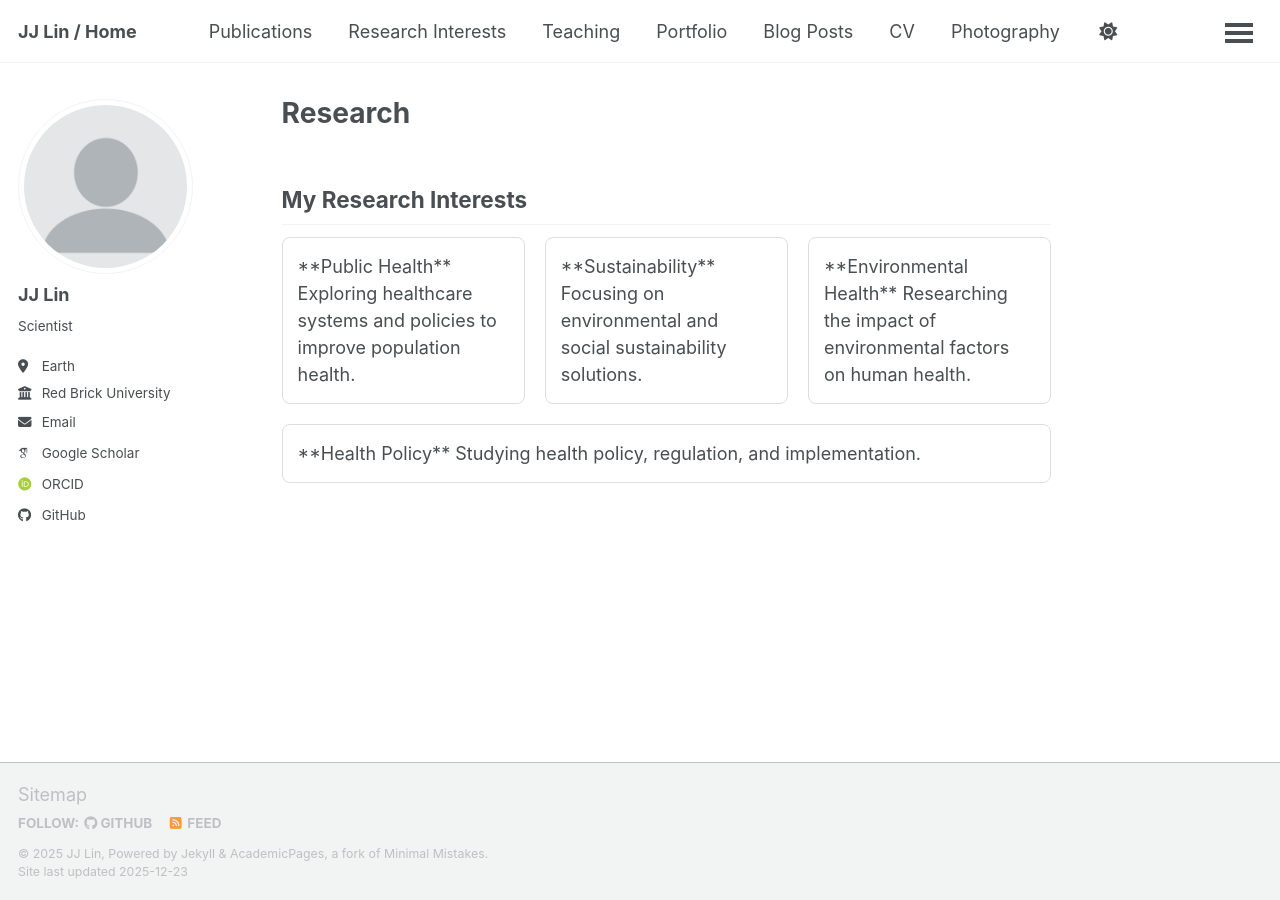
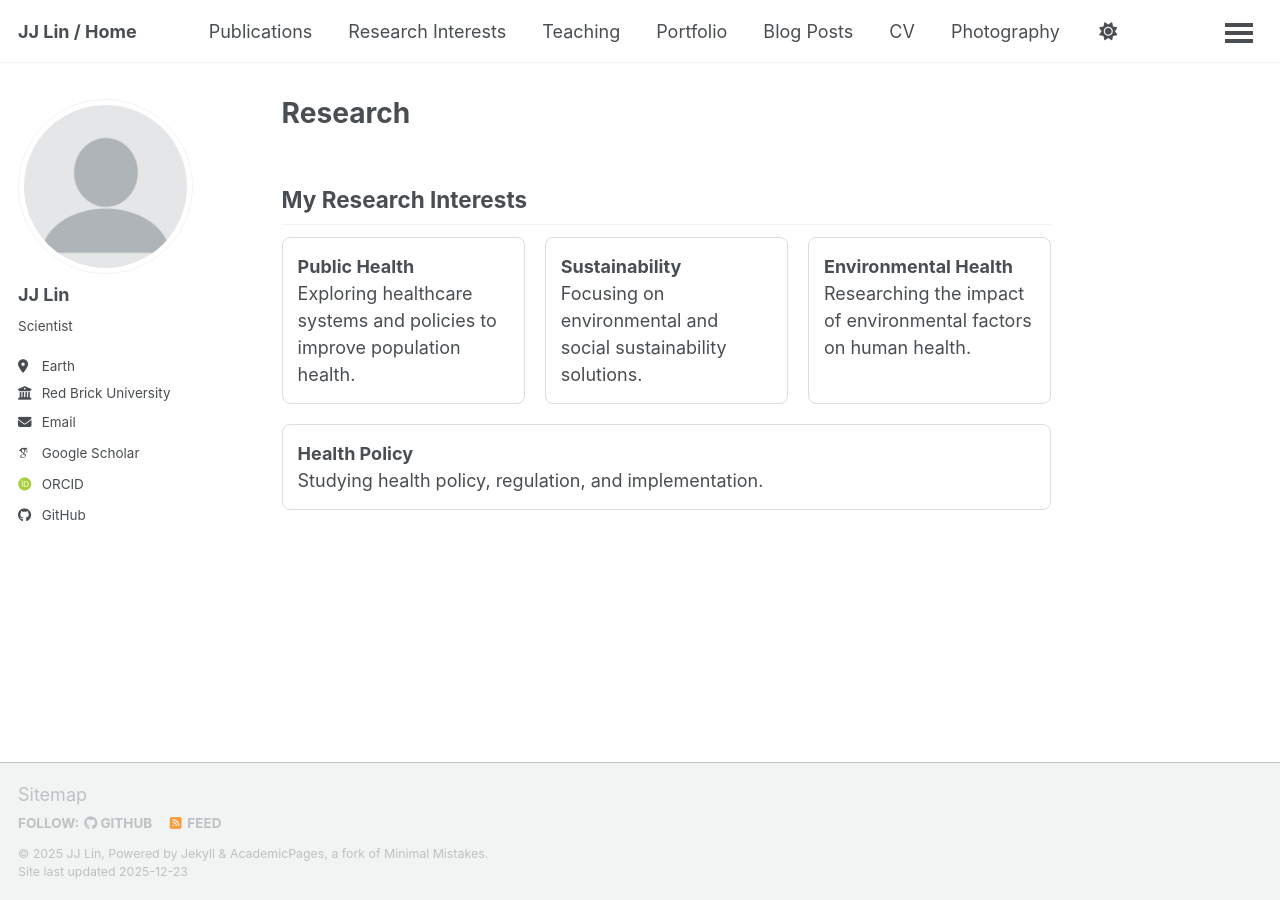
Before and after one commit to JJLin16/jjlin16.github.io, a Jekyll site: the page built from _pages/research.md, in a window 1280 px wide. Built offline with Jekyll 4.4.1, drawn with Linux system fonts in a browser that asks for light colours; some web fonts are replaced; a script bundle is joined from its source files by our own code; library files that are not in the unit come from our copies.

```diff
--- a/_pages/research.md
+++ b/_pages/research.md
@@ -9,22 +9,22 @@ layout: single
 <div style="display: flex; flex-wrap: wrap; gap: 20px;">
 
 <div style="flex: 1 1 200px; border: 1px solid #ddd; padding: 15px; border-radius: 8px;">
-**Public Health**
+<strong>Public Health</strong><br>
 Exploring healthcare systems and policies to improve population health.
 </div>
 
 <div style="flex: 1 1 200px; border: 1px solid #ddd; padding: 15px; border-radius: 8px;">
-**Sustainability**
+<strong>Sustainability</strong><br>
 Focusing on environmental and social sustainability solutions.
 </div>
 
 <div style="flex: 1 1 200px; border: 1px solid #ddd; padding: 15px; border-radius: 8px;">
-**Environmental Health**
+<strong>Environmental Health</strong><br>
 Researching the impact of environmental factors on human health.
 </div>
 
 <div style="flex: 1 1 200px; border: 1px solid #ddd; padding: 15px; border-radius: 8px;">
-**Health Policy**
+<strong>Health Policy</strong><br>
 Studying health policy, regulation, and implementation.
 </div>
 
```
